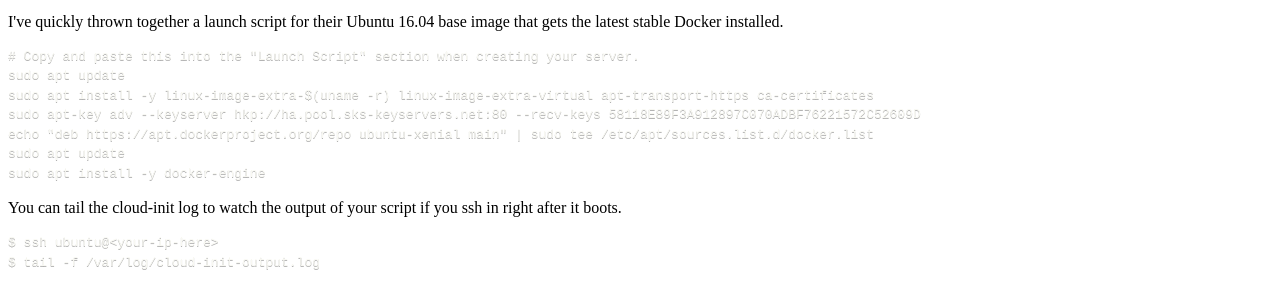
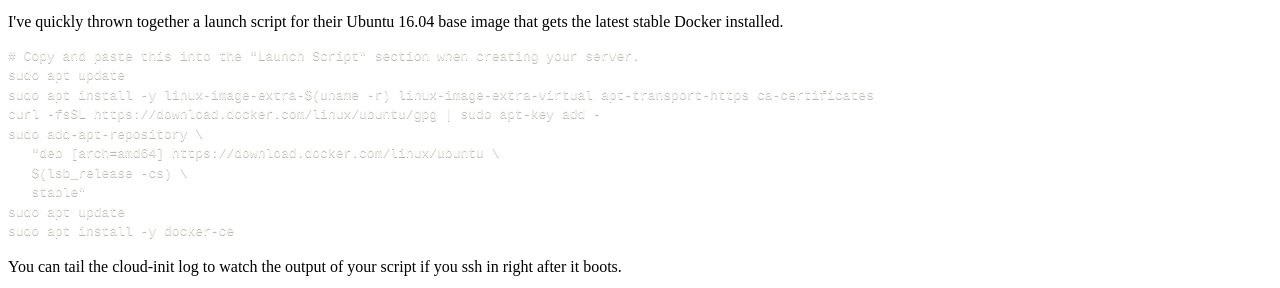
Before and after one commit to kudos/crem.in, a Gatsby site: page / in a window 1280 px wide. Shown: the part 181-469 px from the top of the page. Built offline with nearby package versions, Linux system fonts and the light colour scheme; Gatsby itself is replaced by a stand-in of ours; some packages are replaced by stand-ins of ours; code samples lack their colours.

Commit message:
Updated for newer Docker instructions

````diff
--- a/blog/2016-12-02-running-docker-on-ubuntu-with-lightsail/index.md
+++ b/blog/2016-12-02-running-docker-on-ubuntu-with-lightsail/index.md
@@ -15,10 +15,13 @@
 # Copy and paste this into the "Launch Script" section when creating your server.
 sudo apt update
 sudo apt install -y linux-image-extra-$(uname -r) linux-image-extra-virtual apt-transport-https ca-certificates
-sudo apt-key adv --keyserver hkp://ha.pool.sks-keyservers.net:80 --recv-keys 58118E89F3A912897C070ADBF76221572C52609D
-echo "deb https://apt.dockerproject.org/repo ubuntu-xenial main" | sudo tee /etc/apt/sources.list.d/docker.list
+curl -fsSL https://download.docker.com/linux/ubuntu/gpg | sudo apt-key add -
+sudo add-apt-repository \
+   "deb [arch=amd64] https://download.docker.com/linux/ubuntu \
+   $(lsb_release -cs) \
+   stable"
 sudo apt update
-sudo apt install -y docker-engine
+sudo apt install -y docker-ce
 ```
 
 You can tail the cloud-init log to watch the output of your script if you ssh in right after it boots.
````
